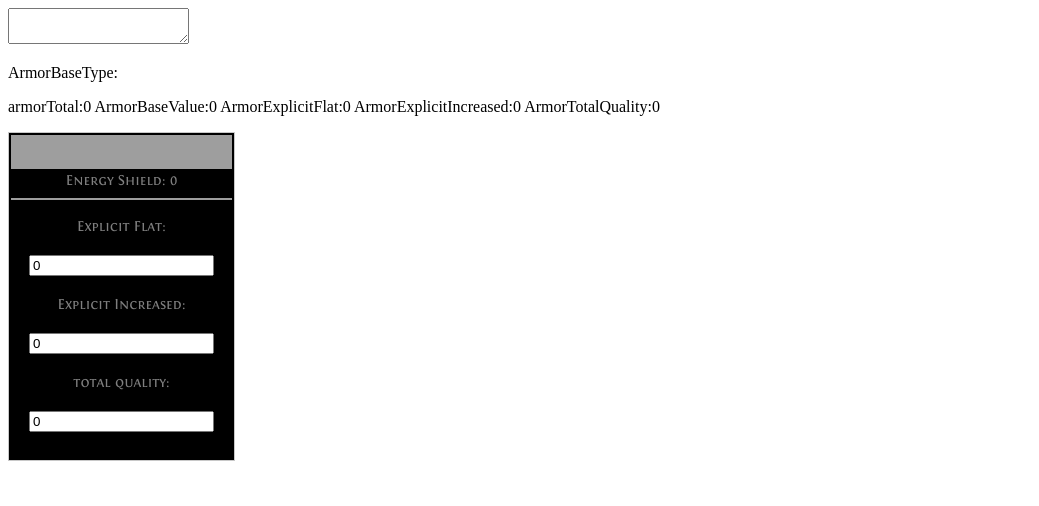
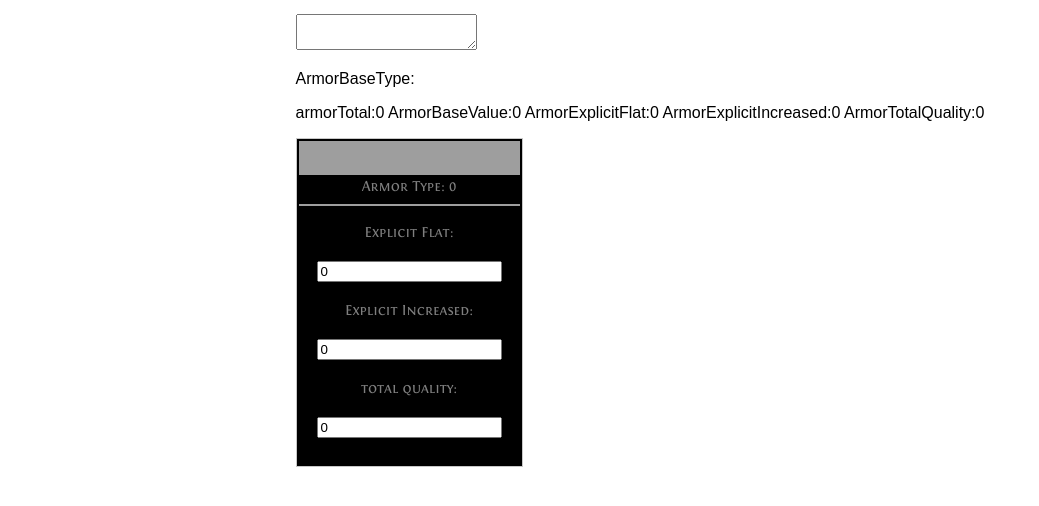
Before and after one commit to Xrythidon/PoECalc, a React (Create React App) app: page / in a window 1280 px wide. Shown: the top 506 px of the page, without its empty margins (0-1039 px from the left). Built offline with nearby package versions, Linux system fonts and the light colour scheme; grey boxes are pictures that could not be loaded.

Commit message:
Setup pre input css

```diff
--- a/src/App.js
+++ b/src/App.js
@@ -70,9 +70,7 @@ function App() {
 
     </ItemAttrContext.Provider>
   );
-
 }
-
 
 export default App;
 
@@ -89,7 +87,7 @@ That's about it.
 Things to work on:
 Organize Reducer/Dispatch stuff into own files <*
 Handle 0 & null values for input values <-*
-Create and hook all inputs to attributes <-
+Create and hook all inputs to attributes <-*
 ItemBox inputs CSS <-
 ItemBox baseType Check for name (energy shield i.e.) <-
 */
--- a/src/components/ItemAttrInput.js
+++ b/src/components/ItemAttrInput.js
@@ -1,19 +1,24 @@
-import React, {useContext} from "react";
+import React, { useContext } from "react";
 
-const ItemAttrInput = ({attribute, updateAttribute, actionType, stateAttrName}) => {
+const ItemAttrInput = ({ attribute, updateAttribute, actionType, stateAttrName, label }) => {
 
-   const handleNaN = (attribute) => {
-       // attribute state value that always has to be over 0
+    const handleNaN = (attribute) => {
+        // attribute state value that always has to be over 0
 
-     return (attribute > 0) ? attribute : 0
-   }
+        return (attribute > 0) ? attribute : 0
+    }
     return (
-        <div>
-            <input value={handleNaN(attribute)} onChange={(e) => {updateAttribute(handleNaN(parseInt(e.target.value)),actionType,stateAttrName)}}/>
+        <div className="form">
+            <p>{label}</p>
+            <input className="name" value={handleNaN(attribute)} onChange={(e) => { updateAttribute(handleNaN(parseInt(e.target.value)), actionType, stateAttrName) }} />
+            <label htmlFor="name" className="label-name">
+                <span className="content-name"></span>
+            </label>
+
         </div>
     )
 
 }
 
 
-export {ItemAttrInput as default}
+export { ItemAttrInput as default }
--- a/src/components/ItemBox.js
+++ b/src/components/ItemBox.js
@@ -1,9 +1,10 @@
-import React, {useContext} from "react";
+import React, { useContext } from "react";
 import ItemAttrInput from "./ItemAttrInput"
 import itemAttrContext from "../context/itemAttrContext"
+import {headerBaseType} from "../renamers/headerBaseType"
 
 const ItemBox = () => {
-    const {state, dispatch} = useContext(itemAttrContext)
+    const { state, dispatch } = useContext(itemAttrContext)
     // Make switch statement grabbing basetype from parent component
     // Parent component should be handling all baseType logic
     // i.e. ES basetype turns into "Energy Shield: "
@@ -26,10 +27,9 @@ const ItemBox = () => {
                 <span className="">
                     <span className="">
                         <span className="">
-                            Energy Shield: {state.armorTotal}
+                            {headerBaseType("Armor Type", state)}: {state.armorTotal}
                             <span className="item-stat-seperator"></span>
-                            <p>Explicit Flat:</p>
-                            <ItemAttrInput attribute={state.explicitFlat} actionType={"setExplicitFlat"} stateAttrName={"explicitFlat"} updateAttribute={updateAttribute.bind(this)} />
+                            <ItemAttrInput attribute={state.explicitFlat} actionType={"setExplicitFlat"} stateAttrName={"explicitFlat"} label={"Explicit Flat:"} updateAttribute={updateAttribute.bind(this) } />
                             <p>Explicit Increased:</p>
                             <ItemAttrInput attribute={state.explicitIncreased} actionType={"setExplicitIncreased"} stateAttrName={"explicitIncreased"} updateAttribute={updateAttribute.bind(this)} />
                             <p>total quality:</p>
@@ -37,11 +37,11 @@ const ItemBox = () => {
                         </span>
                     </span>
                 </span>
-                <img src={state.itemImg}/>
+                <img src={state.itemImg} />
             </span>
         </div>
-                )
+    )
 }
 
 
-export {ItemBox as default}
+export { ItemBox as default }
--- a/src/map/armorTypeMap.js
+++ b/src/map/armorTypeMap.js
@@ -1,10 +1,31 @@
 const armorType = new Map([
 
+    // Body Armor - 102 Items
+    // Energy Shield
+    ["Simple Robe", { "baseType": "ES", "itemSlot": "bodyArmor", "itemImg": "https://gamepedia.cursecdn.com/pathofexile_gamepedia/d/da/Simple_Robe_inventory_icon.png" }],
+    ["Silken Vest", { "baseType": "ES", "itemSlot": "bodyArmor", "itemImg": "https://gamepedia.cursecdn.com/pathofexile_gamepedia/9/90/Silken_Vest_inventory_icon.png" }],
+    ["Scholar's Robe", { "baseType": "ES", "itemSlot": "bodyArmor", "itemImg": "https://gamepedia.cursecdn.com/pathofexile_gamepedia/f/fc/Scholar%27s_Robe_inventory_icon.png" }],
+    ["Silken Garb", { "baseType": "ES", "itemSlot": "bodyArmor", "itemImg": "https://gamepedia.cursecdn.com/pathofexile_gamepedia/a/ae/Silken_Garb_inventory_icon.png" }],
+    ["Mage's Vestment", { "baseType": "ES", "itemSlot": "bodyArmor", "itemImg": "https://gamepedia.cursecdn.com/pathofexile_gamepedia/5/5a/Mage%27s_Vestment_inventory_icon.png" }],
+    ["Silk Robe", { "baseType": "ES", "itemSlot": "bodyArmor", "itemImg": "https://gamepedia.cursecdn.com/pathofexile_gamepedia/e/ec/Silk_Robe_inventory_icon.png" }],
+    ["Cabalist Regalia", { "baseType": "ES", "itemSlot": "bodyArmor", "itemImg": "https://gamepedia.cursecdn.com/pathofexile_gamepedia/e/e9/Cabalist_Regalia_inventory_icon.png" }],
+    ["Sage's Robe", { "baseType": "ES", "itemSlot": "bodyArmor", "itemImg": "https://gamepedia.cursecdn.com/pathofexile_gamepedia/4/4c/Sage%27s_Robe_inventory_icon.png" }],
+    ["Silken Wrap", { "baseType": "ES", "itemSlot": "bodyArmor", "itemImg": "https://gamepedia.cursecdn.com/pathofexile_gamepedia/6/60/Silken_Wrap_inventory_icon.png" }],
+    ["Conjurer's Vestment", { "baseType": "ES", "itemSlot": "bodyArmor", "itemImg": "https://gamepedia.cursecdn.com/pathofexile_gamepedia/c/c0/Conjurer%27s_Vestment_inventory_icon.png" }],
+    ["Spidersilk Robe", { "baseType": "ES", "itemSlot": "bodyArmor", "itemImg": "https://gamepedia.cursecdn.com/pathofexile_gamepedia/0/01/Spidersilk_Robe_inventory_icon.png" }],
+    ["Destroyer Regalia", { "baseType": "ES", "itemSlot": "bodyArmor", "itemImg": "https://gamepedia.cursecdn.com/pathofexile_gamepedia/7/7c/Destroyer_Regalia_inventory_icon.png" }],
+    ["Savant's Robe", { "baseType": "ES", "itemSlot": "bodyArmor", "itemImg": "https://gamepedia.cursecdn.com/pathofexile_gamepedia/d/db/Savant%27s_Robe_inventory_icon.png" }],
+    ["Necromancer Silks", { "baseType": "ES", "itemSlot": "bodyArmor", "itemImg": "https://gamepedia.cursecdn.com/pathofexile_gamepedia/f/ff/Necromancer_Silks_inventory_icon.png" }],
+    ["Occultist's Vestment", { "baseType": "ES", "itemSlot": "bodyArmor", "itemImg": "https://gamepedia.cursecdn.com/pathofexile_gamepedia/0/0e/Occultist%27s_Vestment_inventory_icon.png" }],
+    ["Widowsilk Robe", { "baseType": "ES", "itemSlot": "bodyArmor", "itemImg": "https://gamepedia.cursecdn.com/pathofexile_gamepedia/4/4a/Widowsilk_Robe_inventory_icon.png" }],
     ["Vaal Regalia", { "baseType": "ES", "itemSlot": "bodyArmor", "itemImg": "https://gamepedia.cursecdn.com/pathofexile_gamepedia/8/8e/Vaal_Regalia_inventory_icon.png" }],
-    ["Simple Robe", { "baseType": "ES" }]
 
+    // Gloves - 60 Items
+
+    // Boots - 51 Items
+
+    // Helmets - 66 Items
 ]
 )
 
-
 export { armorType as default }
--- /dev/null
+++ b/src/renamers/headerBaseType.js
@@ -0,0 +1,15 @@
+export const headerBaseType = (defaultArmorType, state) => {
+    let fullNameBaseType = defaultArmorType;
+    switch (state.armorBaseType) {
+        case "ES":
+            fullNameBaseType = "Energy Shield";
+            break
+        case "AR":
+            fullNameBaseType = "Armour";
+            break
+        case "EV":
+            fullNameBaseType = "Evasion";
+            break
+    }
+    return fullNameBaseType;
+}
--- /dev/null
+++ b/src/styles/components/_item-box.scss
@@ -0,0 +1,58 @@
+.item-box {
+    line-height: 1.6;
+    direction: ltr;
+    display: inline-block;
+    box-sizing: border-box;
+    border-width: 1px;
+    border-style: solid;
+    padding: 2px;
+    min-width: 220px;
+    max-width: 440px;
+    text-align: center;
+    font-family: "Fontin-SmallCaps",Verdana,Arial,Helvetica,sans-serif;
+    font-size: 15px;
+    font-weight: 400;
+    font-style: normal;
+    font-variant-ligatures: none;
+    color: #7f7f7f;
+    background-color: #000;
+    border-color: $itemheader;
+    margin-bottom: 1em;
+    }
+
+    @font-face {
+        font-family: 'Fontin-SmallCaps';
+        src: url('../fonts/Fontin-SmallCaps.ttf'); /* IE9 Compat Modes */
+    }
+
+    .header {
+    text-align: center;
+    font-family: "Fontin-SmallCaps",Verdana,Arial,Helvetica,sans-serif;
+    font-weight: 400;
+    font-style: normal;
+    font-variant-ligatures: none;
+    display: block;
+    overflow: hidden;
+    position: relative;
+    text-overflow: ellipsis;
+    white-space: nowrap;
+    font-size: 20px;
+    background-repeat: no-repeat,no-repeat,repeat-x;
+    color: $itemheader;
+    background-image: url(https://pathofexile.gamepedia.com/media/pathofexile.gamepedia.com/9/9b/Item-ui-header-single.png),url(https://pathofexile.gamepedia.com/media/pathofexile.gamepedia.com/9/9b/Item-ui-header-single.png),url(https://pathofexile.gamepedia.com/media/pathofexile.gamepedia.com/9/9b/Item-ui-header-single.png);
+    padding: 3px 32px;
+    height: 28px;
+    line-height: 25px;
+    background-position: left 0,right -68px,center -34px;
+    }
+
+    .item-stat-seperator::after{
+        display: block;
+        margin: 5px auto;
+        width: 221px;
+        height: 2px;
+        background-image: url(https://pathofexile.gamepedia.com/media/pathofexile.gamepedia.com/e/ef/Item-ui-separators.png);
+        background-position: 0 0;
+        background-repeat: no-repeat;
+        content: "";
+    }
--- a/src/styles/styles.scss
+++ b/src/styles/styles.scss
@@ -1,60 +1,12 @@
 @import './base/settings';
+@import "./components/item-box";
+@import "./components/inputs";
 
-.item-box {
-line-height: 1.6;
-direction: ltr;
-display: inline-block;
-box-sizing: border-box;
-border-width: 1px;
-border-style: solid;
-padding: 2px;
-min-width: 220px;
-max-width: 440px;
-text-align: center;
-font-family: "Fontin-SmallCaps",Verdana,Arial,Helvetica,sans-serif;
-font-size: 15px;
-font-weight: 400;
-font-style: normal;
-font-variant-ligatures: none;
-color: #7f7f7f;
-background-color: #000;
-border-color: $itemheader;
-margin-bottom: 1em;
+body {
+    height: 60vh;
+    display: flex;
+    justify-content: space-around;
+    align-items: center;
+    flex-direction: column;
+    font-family: sans-serif;
 }
-
-@font-face {
-    font-family: 'Fontin-SmallCaps';
-    src: url('./fonts/Fontin-SmallCaps.ttf'); /* IE9 Compat Modes */
-}
-
-.header {
-text-align: center;
-font-family: "Fontin-SmallCaps",Verdana,Arial,Helvetica,sans-serif;
-font-weight: 400;
-font-style: normal;
-font-variant-ligatures: none;
-display: block;
-overflow: hidden;
-position: relative;
-text-overflow: ellipsis;
-white-space: nowrap;
-font-size: 20px;
-background-repeat: no-repeat,no-repeat,repeat-x;
-color: $itemheader;
-background-image: url(https://pathofexile.gamepedia.com/media/pathofexile.gamepedia.com/9/9b/Item-ui-header-single.png),url(https://pathofexile.gamepedia.com/media/pathofexile.gamepedia.com/9/9b/Item-ui-header-single.png),url(https://pathofexile.gamepedia.com/media/pathofexile.gamepedia.com/9/9b/Item-ui-header-single.png);
-padding: 3px 32px;
-height: 28px;
-line-height: 25px;
-background-position: left 0,right -68px,center -34px;
-}
-
-.item-stat-seperator::after{
-    display: block;
-    margin: 5px auto;
-    width: 221px;
-    height: 2px;
-    background-image: url(https://pathofexile.gamepedia.com/media/pathofexile.gamepedia.com/e/ef/Item-ui-separators.png);
-    background-position: 0 0;
-    background-repeat: no-repeat;
-    content: "";
-}
```
Also changed, not shown: src/styles/components/_inputs.scss (added).
